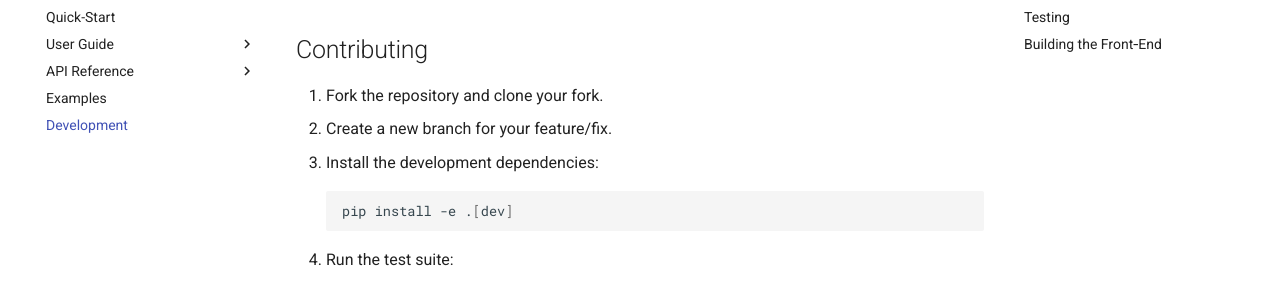
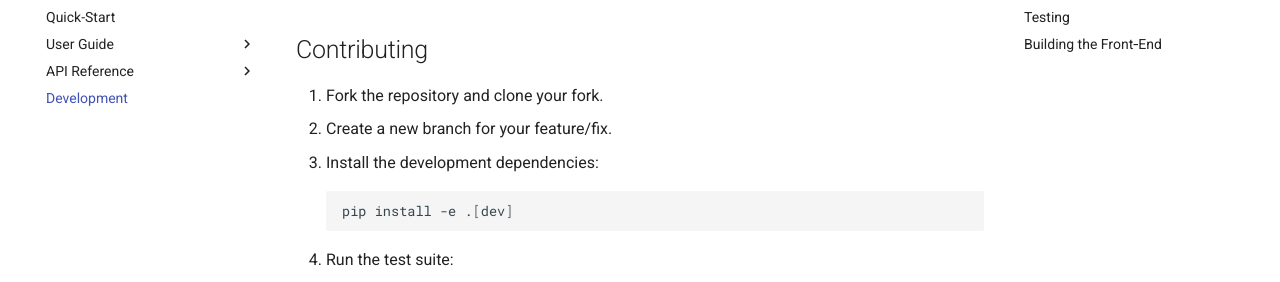
Before and after one commit to pyiron/pyiron_core, an MkDocs documentation site: the page built from docs/dev.md, in a window 1280 px wide. Shown: the part 148-430 px from the top of the page. Built offline with MkDocs 1.6.1 and Material for MkDocs 9.7.7, drawn with Linux system fonts in a browser that asks for light colours.

Commit message:
updated syntax to new version in mkdocs.yml (removed warnings to comply with --strict build)

```diff
--- a/mkdocs.yml
+++ b/mkdocs.yml
@@ -12,7 +12,6 @@ nav:
   - API Reference:
       - Core: reference/pyiron_core.md
       - Workflow: reference/pyiron_workflow.md
-  - Examples: examples/
   - Development: dev.md
 theme:
   name: material
```
